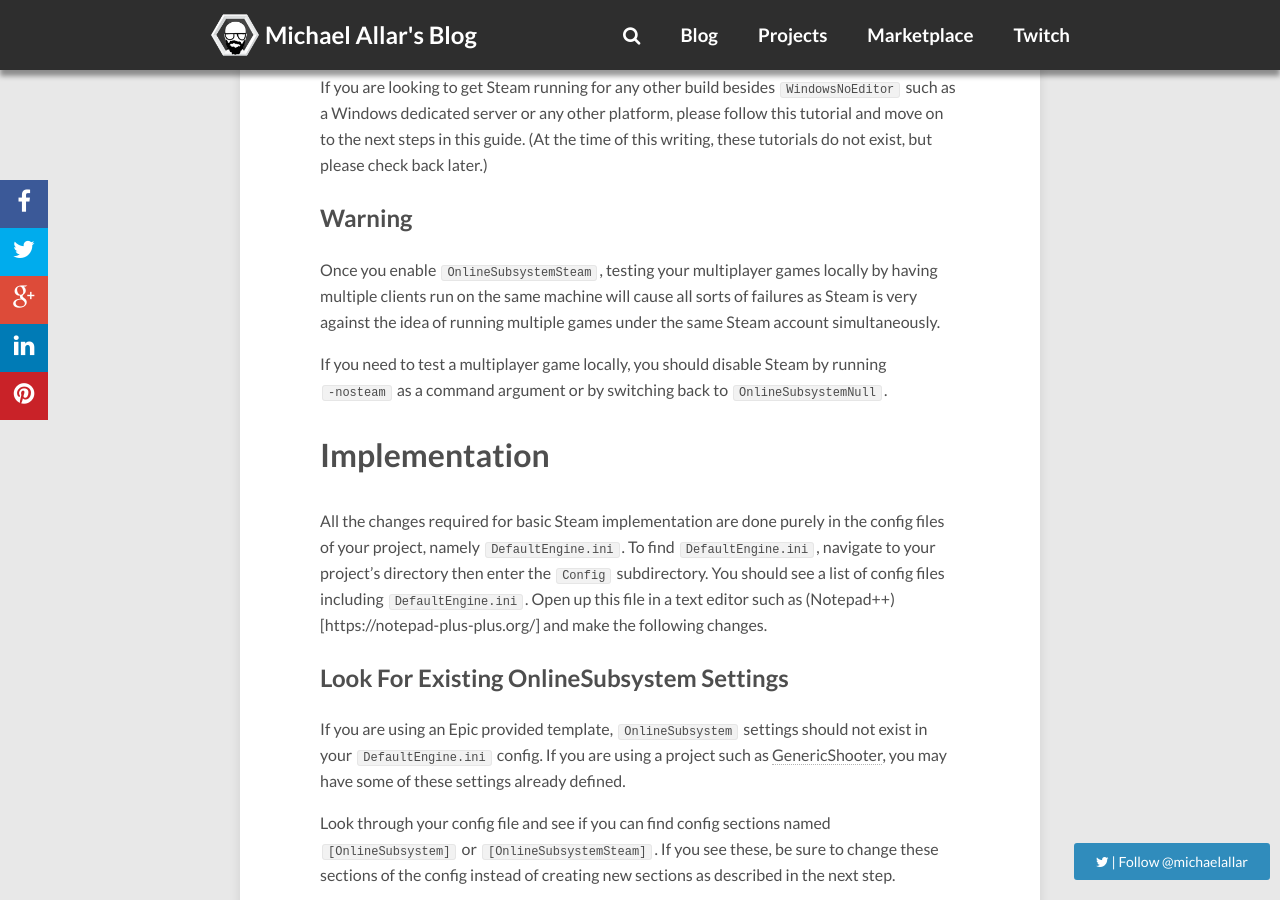
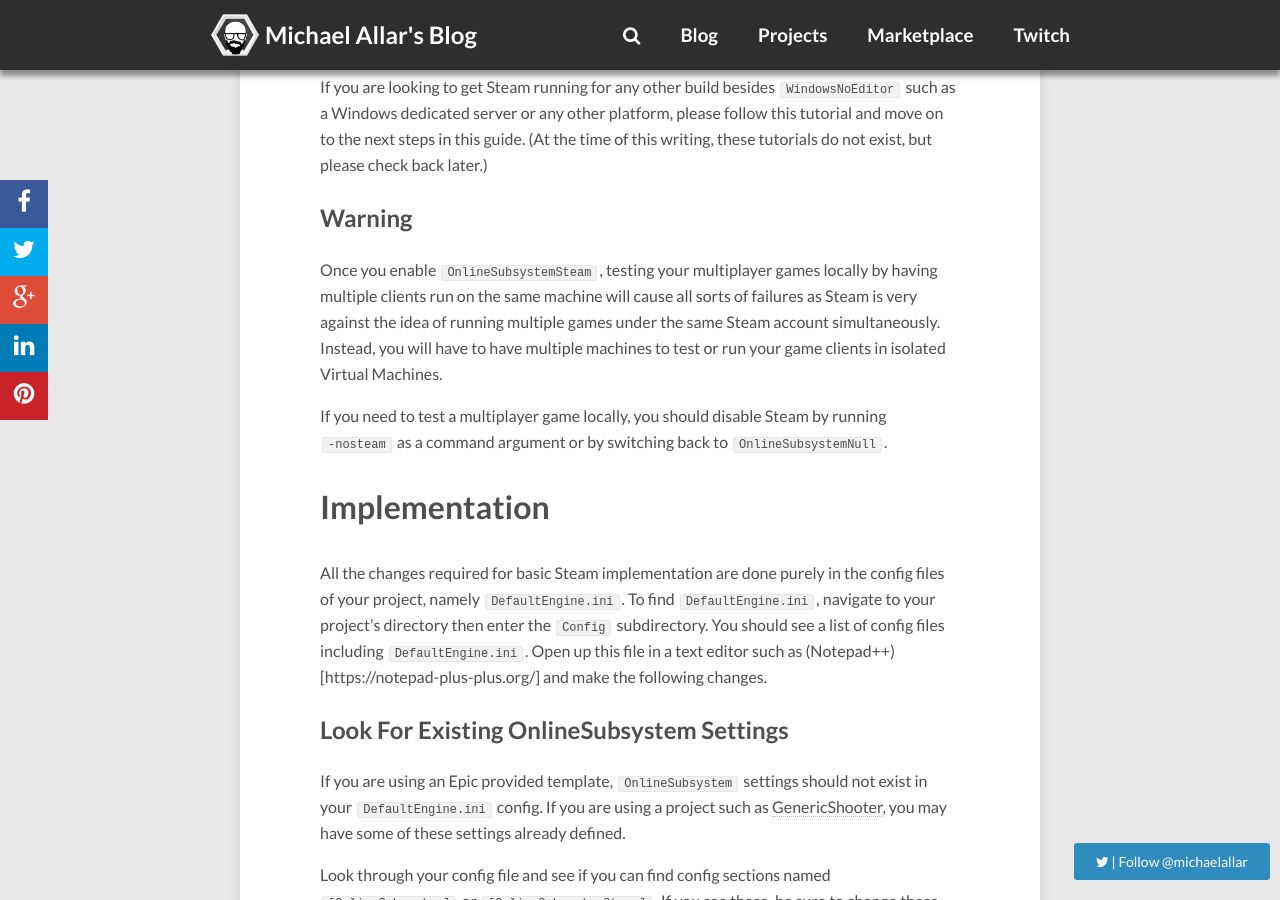
Before and after one commit to Allar/allar.github.io, a Jekyll site: the page built from blog/_posts/2016-02-26-BasicSteamIntegration.md, in a window 1280 px wide and 900 px high, scrolled down 1157 px. Built offline with Jekyll 4.4.1, drawn with Linux system fonts in a browser that asks for light colours; nearby versions of some CDN libraries; comment, search, counter and statistics services are not loaded; some of the changed text lies outside the part shown.

Commit message:
Add basic Steam integration

```diff
--- a/blog/_posts/2016-02-26-BasicSteamIntegration.md
+++ b/blog/_posts/2016-02-26-BasicSteamIntegration.md
@@ -23,7 +23,7 @@
 
 ## Warning
 
-Once you enable `OnlineSubsystemSteam`, testing your multiplayer games locally by having multiple clients run on the same machine will cause all sorts of failures as Steam is very against the idea of running multiple games under the same Steam account simultaneously.
+Once you enable `OnlineSubsystemSteam`, testing your multiplayer games locally by having multiple clients run on the same machine will cause all sorts of failures as Steam is very against the idea of running multiple games under the same Steam account simultaneously. Instead, you will have to have multiple machines to test or run your game clients in isolated Virtual Machines.
 
 If you need to test a multiplayer game locally, you should disable Steam by running `-nosteam` as a command argument or by switching back to `OnlineSubsystemNull`.
 
```
